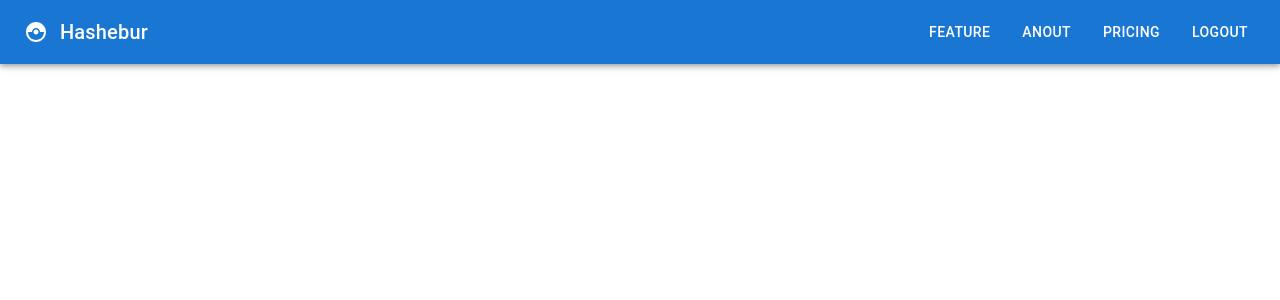
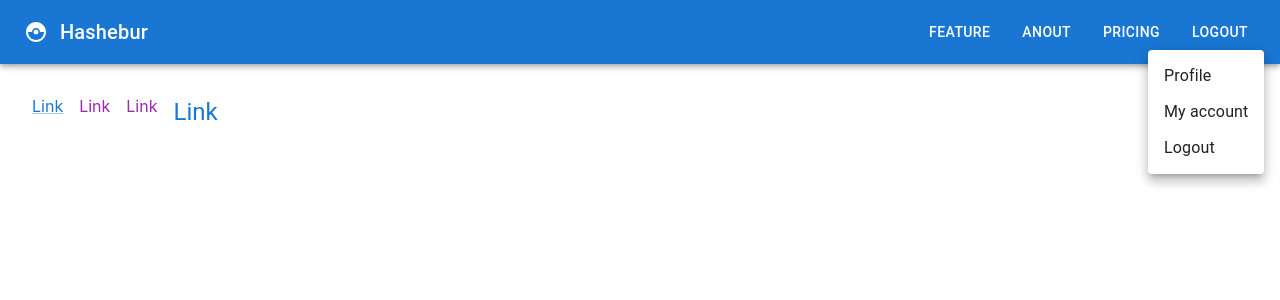
Before and after one commit to devhasheburrahman/material-ui-practices, a React (Create React App) app: page / in a window 1280 px wide. Both pictures are taken after a click on the button "LOGOUT". Shown: the top 300 px of the page. Built offline with nearby package versions, Linux system fonts and the light colour scheme.

Commit message:
Mui Link

```diff
--- a/src/App.tsx
+++ b/src/App.tsx
@@ -5,6 +5,7 @@ import { MuiAutoComplete } from './Components/MuiAutoComplete';
 // import { MuiBox } from './Components/MuiBox';
 import { MuiCard } from './Components/MuiCard';
 import MuiImageList from './Components/MuiImageList';
+import { MuiLink } from './Components/MuiLink';
 import { MuiNavbar } from './Components/MuiNavbar';
 // import { MuiCheckBox } from './Components/MuiCheckBox';
 // import { MuiPhotoUploding } from './Components/MuiPhotoUploding';
@@ -34,6 +35,7 @@ function App() {
       <MuAccordion/> */}
       {/* <MuiImageList/> */}
       <MuiNavbar />
+      <MuiLink />
     </div>
   );
 }
--- /dev/null
+++ b/src/Components/MuiLink.tsx
@@ -0,0 +1,17 @@
+import { Link, Typography, Stack } from "@mui/material"
+
+export const MuiLink = () => {
+    return (
+        <Stack spacing={2} direction='row' m={4}>
+            <Link href="#">Link</Link>
+
+            <Link href="#" color="secondary" underline="hover">Link</Link>
+
+            <Link href="#" color="secondary" underline="none">Link</Link>
+
+            <Typography variant="h5">
+                <Link href="#" underline="hover">Link</Link>
+            </Typography>
+        </Stack>
+    )
+}
--- a/src/Components/MuiNavbar.tsx
+++ b/src/Components/MuiNavbar.tsx
@@ -1,7 +1,19 @@
-import { AppBar, IconButton, Stack, Toolbar, Typography, Button } from '@mui/material'
+import { AppBar, IconButton, Stack, Toolbar, Typography, Button, Menu, MenuItem } from '@mui/material'
 import CatchingPokemonIcon from '@mui/icons-material/CatchingPokemon'
+import { useState } from 'react';
+
 
 export const MuiNavbar = () => {
+
+  const [anchorEl, setAnchorEl] = useState<null | HTMLElement>(null);
+  const open = Boolean(anchorEl);
+  const handleClick = (event: React.MouseEvent<HTMLButtonElement>) => {
+    setAnchorEl(event.currentTarget);
+  };
+  const handleClose = () => {
+    setAnchorEl(null);
+  };
+
   return (
     <AppBar position='static'>
       <Toolbar>
@@ -15,7 +27,25 @@ export const MuiNavbar = () => {
           <Button color='inherit'> Feature</Button>
           <Button color='inherit'> Anout</Button>
           <Button color='inherit'> Pricing</Button>
-          <Button color='inherit'> Logout</Button>
+          <Button id="basic-button"
+            aria-controls={open ? 'basic-menu' : undefined}
+            aria-haspopup="true"
+            aria-expanded={open ? 'true' : undefined}
+            onClick={handleClick} color='inherit'> Logout</Button>
+
+          <Menu
+            id="basic-menu"
+            anchorEl={anchorEl}
+            open={open}
+            onClose={handleClose}
+            MenuListProps={{
+              'aria-labelledby': 'basic-button',
+            }}
+          >
+            <MenuItem onClick={handleClose}>Profile</MenuItem>
+            <MenuItem onClick={handleClose}>My account</MenuItem>
+            <MenuItem onClick={handleClose}>Logout</MenuItem>
+          </Menu>
         </Stack>
       </Toolbar>
     </AppBar>
```
